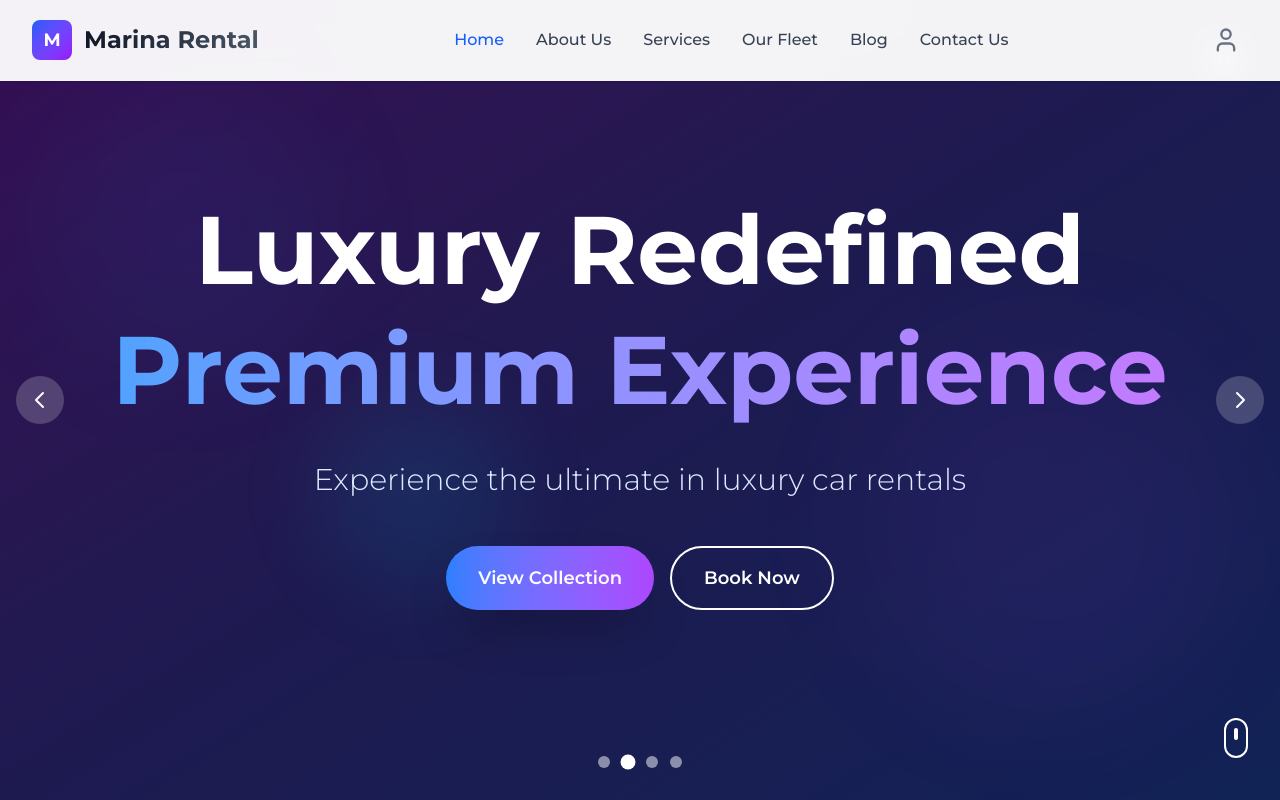
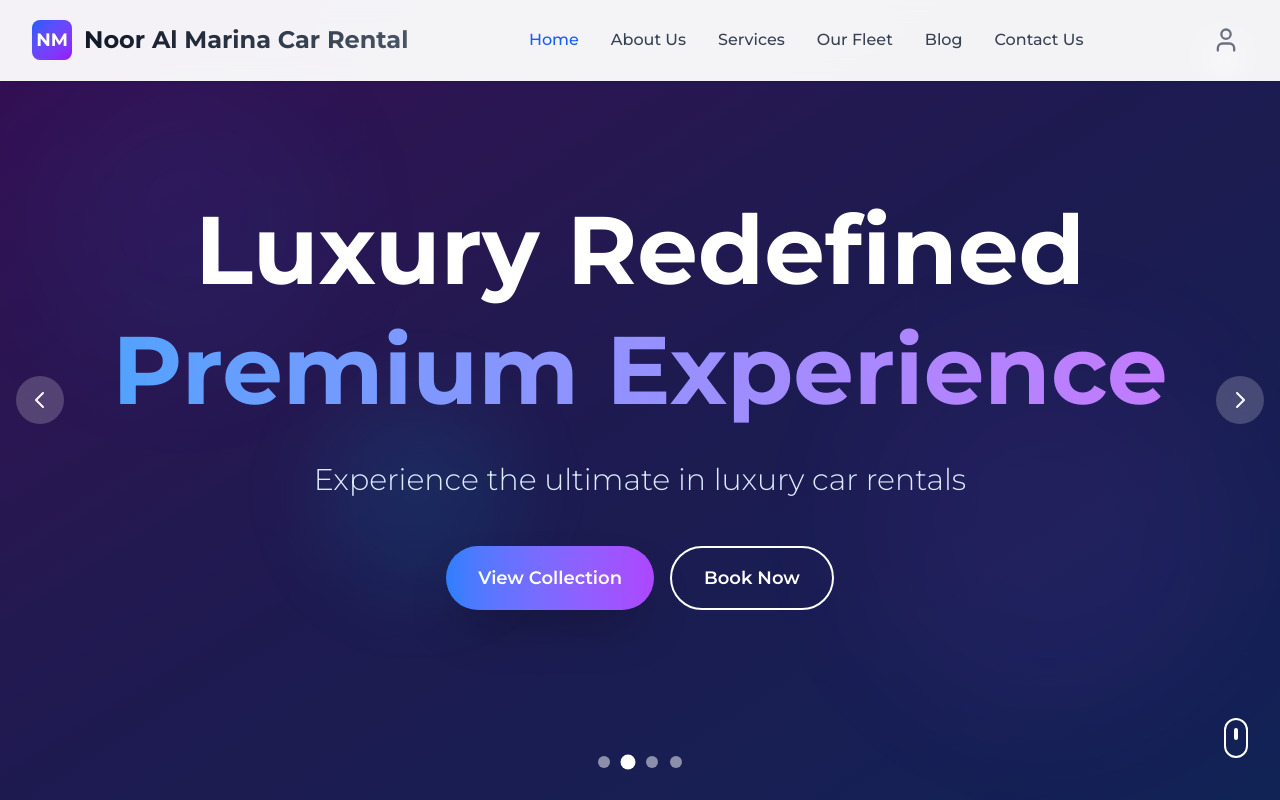
Before and after one commit to ansaralyh/Al-Marina-rentaal, a Next.js app: page / in a window 1280 px wide. Shown: the top 800 px of the page. Built offline with nearby package versions, Linux system fonts and the light colour scheme.

Commit message:
navbar changes done

```diff
--- a/src/components/Navbar.js
+++ b/src/components/Navbar.js
@@ -29,10 +29,10 @@ export default function Navbar() {
           <div className="flex items-center">
             <Link href="/" className="flex items-center space-x-2 md:space-x-3" onClick={closeMobileMenu}>
               <div className="w-8 h-8 md:w-10 md:h-10 bg-gradient-to-br from-blue-600 to-purple-600 rounded-lg flex items-center justify-center">
-                <span className="text-white font-bold text-sm md:text-lg">M</span>
+                <span className="text-white font-bold text-sm md:text-lg">NM</span>
               </div>
               <h1 className="text-lg md:text-2xl font-bold bg-gradient-to-r from-gray-900 to-gray-600 bg-clip-text text-transparent">
-                Marina Rental
+                Noor Al Marina Car Rental
               </h1>
             </Link>
           </div>
```
